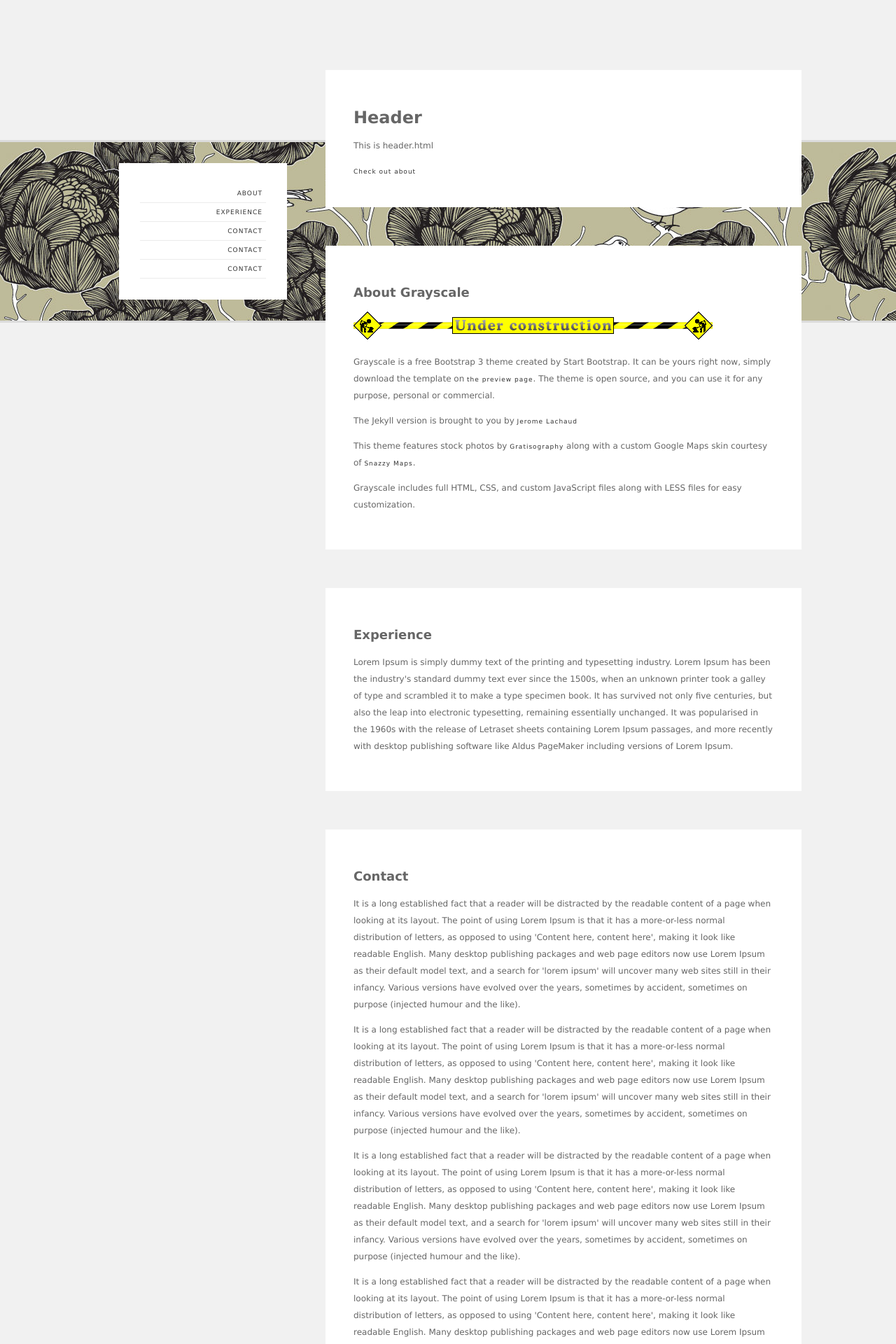
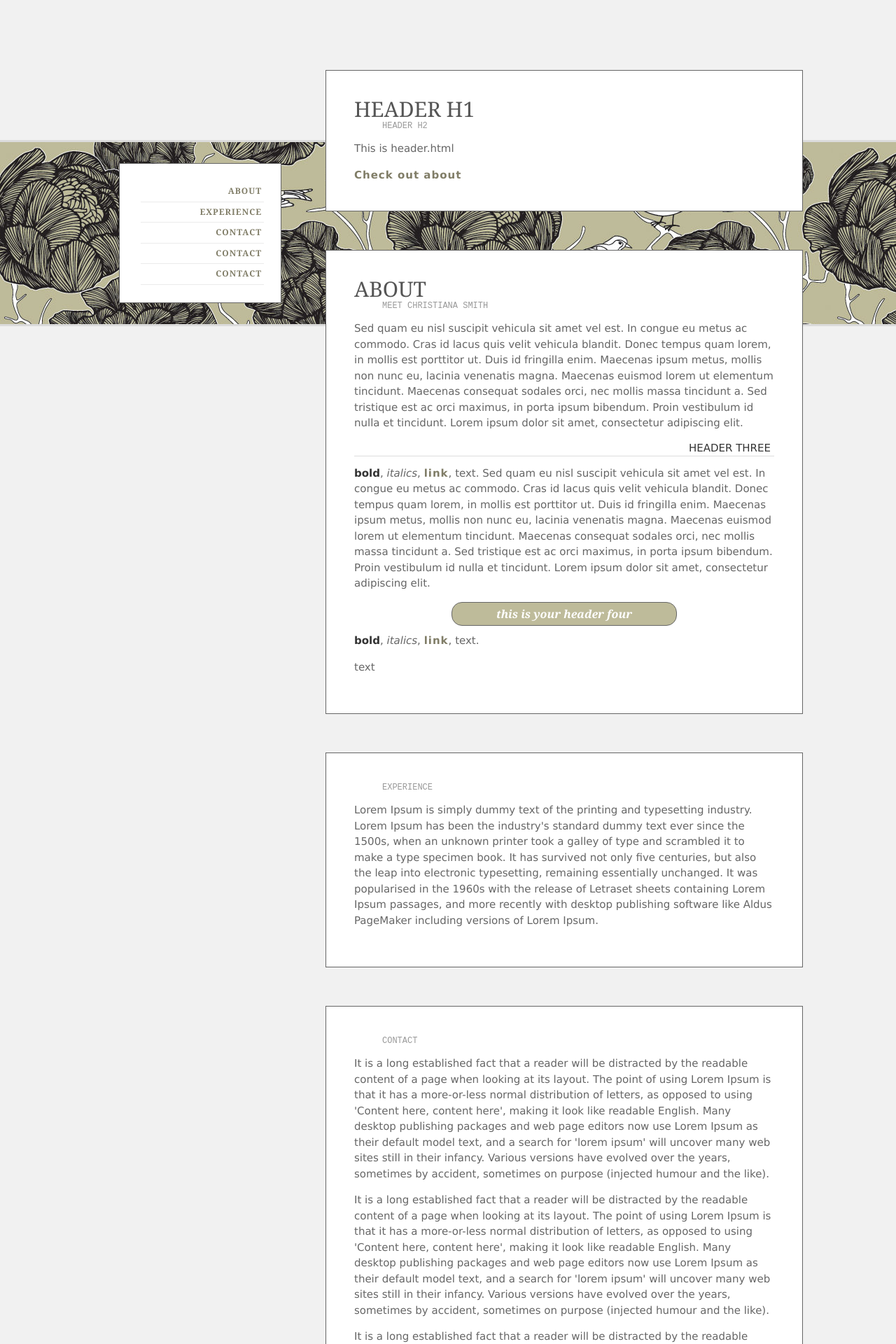
Before and after one commit to cjsmith015/cjsmith015.github.io, a Jekyll site: the page built from index.html, in a window 1280 px wide. Shown: the top 1920 px of the page at 70% size. Built offline with Jekyll 4.4.1, drawn with Linux system fonts in a browser that asks for light colours.

Commit message:
edit text styling

```diff
--- a/_includes/about.html
+++ b/_includes/about.html
@@ -1,9 +1,12 @@
 <!-- About Section-->
 <section class="box" id="about">
-    <h2>About Grayscale</h2>
-    <p><img src="assets/images/underconstruction.gif" alt="Under construction!"></p>
-    <p>Grayscale is a free Bootstrap 3 theme created by Start Bootstrap. It can be yours right now, simply download the template on <a href="http://startbootstrap.com/template-overviews/grayscale/">the preview page</a>. The theme is open source, and you can use it for any purpose, personal or commercial.</p>
-    <p>The Jekyll version is brought to you by <a href="https://github.com/jeromelachaud">Jerome Lachaud</a></p>
-    <p>This theme features stock photos by <a href="http://gratisography.com/">Gratisography</a> along with a custom Google Maps skin courtesy of <a href="http://snazzymaps.com/">Snazzy Maps</a>.</p>
-    <p>Grayscale includes full HTML, CSS, and custom JavaScript files along with LESS files for easy customization.</p>
+    <h1>About</h1>
+    <h2>meet christiana smith</h2>
+    <p>Sed quam eu nisl suscipit vehicula sit amet vel est. In congue eu metus ac commodo. Cras id lacus quis velit vehicula blandit. Donec tempus quam lorem, in mollis est porttitor ut. Duis id fringilla enim. Maecenas ipsum metus, mollis non nunc eu, lacinia venenatis magna. Maecenas euismod lorem ut elementum tincidunt. Maecenas consequat sodales orci, nec mollis massa tincidunt a. Sed tristique est ac orci maximus, in porta ipsum bibendum. Proin vestibulum id nulla et tincidunt. Lorem ipsum dolor sit amet, consectetur adipiscing elit.</p>
+    <h3>header three</h3>
+    <b>bold</b>, <i>italics</i>, <a href="/">link</a>, text. Sed quam eu nisl suscipit vehicula sit amet vel est. In congue eu metus ac commodo. Cras id lacus quis velit vehicula blandit. Donec tempus quam lorem, in mollis est porttitor ut. Duis id fringilla enim. Maecenas ipsum metus, mollis non nunc eu, lacinia venenatis magna. Maecenas euismod lorem ut elementum tincidunt. Maecenas consequat sodales orci, nec mollis massa tincidunt a. Sed tristique est ac orci maximus, in porta ipsum bibendum. Proin vestibulum id nulla et tincidunt. Lorem ipsum dolor sit amet, consectetur adipiscing elit.<p>
+    </p><h4>this is your header four</h4>
+
+    <b>bold</b>, <i>italics</i>, <a href="/">link</a>, text.
+    <p>text</p>
 </section>
--- a/_includes/header.html
+++ b/_includes/header.html
@@ -1,6 +1,7 @@
 <header>
     <div class="box">
-        <h1>Header</h1>
+        <h1>Header H1</h1>
+        <h2>Header H2</h2>
         <p>This is header.html</p>
         <a href="#about">Check out about</a>
     </div>
--- a/assets/css/styles.scss
+++ b/assets/css/styles.scss
@@ -3,8 +3,10 @@
 body {
 	background:#F1F1F1;
 	color: #666666;
-	font: 12px verdana;
-	line-height: 200%;
+	font-size: 15px;
+	font-family:  Verdana, Geneva, Tahoma, sans-serif;
+	line-height: 150%;
+	text-align: left;
 }
 
 #main {
@@ -33,34 +35,10 @@ body {
 .nav {
 	background: white;
 	width: 170px;
-	padding: 30px 40px 30px 30px;
+	padding: 25px 30px 25px 30px;
 	margin: 0px;
 	text-align: justify;
 	margin-left: -500px;
-}
-
-.nav a {
-	display: block;
-	text-transform: uppercase;
-	width: 100%;
-	border-bottom: 1px solid #EBEBEB;
-	padding: 8px 5px;
-	text-align: right;
-	font: 9px verdana !important;
-}
-
-.nav a b {
-	display: none;
-	font-weight: normal;
-}
-
-.nav a:hover b {
-	display: inline;
-}
-
-.nav img {
-	width: 180px;
-	height: auto;
 }
 
 .box {
@@ -68,22 +46,105 @@ body {
     width: 600px;
     padding: 40px;
     margin-bottom: 55px;
-    text-align: left;
+	text-align: left;
+}
+
+.nav, .box {
+	border: 1px solid #666;
+}
+
+h1 {
+	color: #555;
+	font-family: Georgia, "Bitstream Charter", "URW Bookman L", serif;
+	font-size: 30px;
+	font-weight: 500;
+	text-align: left;
+	padding: 0px;
+	text-transform: uppercase;
+	line-height: 100%;
+	margin: 0px;
+}
+
+h2 {
+	color: #999;
+	font-family: monospace;
+	font-size: 12px;
+	font-weight: normal;
+	text-align: left;
+	padding: 0px;
+	text-transform: uppercase;
+	line-height: 100%;
+	margin: 3px 0px 15px 40px;
+}
+
+h3 {
+	border-bottom: 1px solid #ddd;
+	color: #333 !important;
+	font: 15px verdana !important;
+	text-decoration: none;
+	text-transform: uppercase;
+	display: block;
+	text-align: right;
+	padding: 0px 5px 2px 5px;
+	margin-bottom: 13px;
+}
+
+h4 {
+	margin: auto;
+	padding: 5px 10px;
+	margin-bottom: 10px;
+	color: white;
+	display: block;
+	text-transform: lowercase;
+	width: 300px;
+	text-align: center;
+	font-family: georgia;
+	font-style: italic;
+	font-weight: 800;
+	font-size: 16px;
+	background: #bebb9a;
+	border-radius: 15px;
+	border: 1px solid #666666;
 }
 
 b {
-	font-weight: normal;
-	letter-spacing: 1px;
+	font-weight: bold;
 	color: #333;
 }
-
 a {
-	color: #333 !important;
-	font: 9px verdana !important;
+	color: #807d67 !important;
+	font-weight: bold;
 	text-decoration: none;
 	letter-spacing: 1px;
 }
-
 a:hover {
 	color: #666 !important;
 }
+
+.nav a {
+	display: block;
+	font-size: 12px;
+	font-family: Georgia, "Bitstream Charter", "URW Bookman L", serif;
+	font-weight: bold;
+	letter-spacing: 1px;
+	text-transform: uppercase;
+	width: 100%;
+	border-bottom: 1px solid #EBEBEB;
+	padding: 3px 3px;
+	text-align: right;
+}
+
+.nav a b {
+	display: none;
+	font-weight: bold;
+}
+
+.nav a:hover b {
+	display: inline;
+	font-weight: boldest;
+}
+
+.nav img {
+	width: 180px;
+	height: auto;
+}
```
Also changed, not shown: assets/images/floralbg_catghost.png (added), 5 other files.
